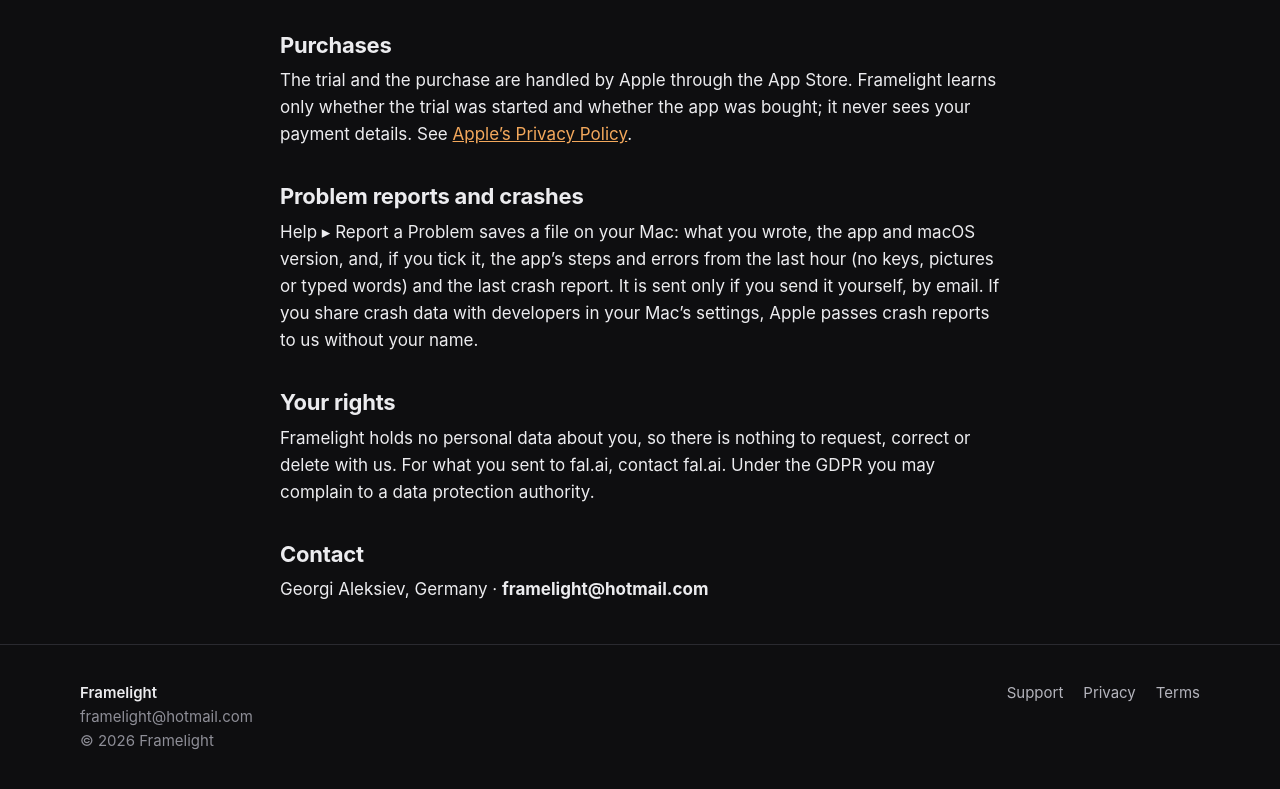
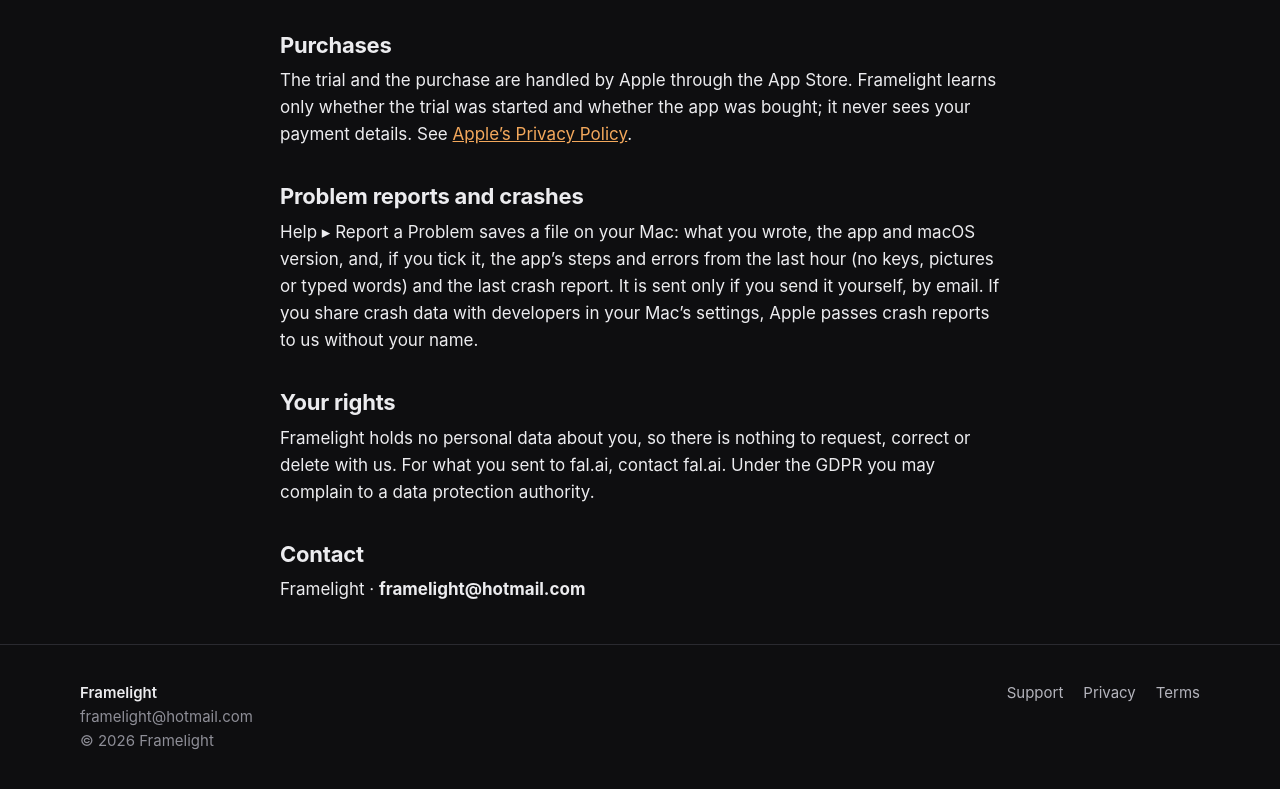
Before and after one commit to framelight-studio/framelight-studio.github.io, a plain HTML site: page privacy.html in a window 1280 px wide. Shown: the part 965-1754 px from the top of the page. Drawn offline with Linux system fonts and the light colour scheme.

Commit message:
Privacy and terms: contact as Framelight, without the owner's name
Co-Authored-By: Claude Opus 5.5 <noreply@anthropic.com>

```diff
--- a/privacy.html
+++ b/privacy.html
@@ -65,7 +65,7 @@ reports to us without your name.</p>
 you sent to fal.ai, contact fal.ai. Under the GDPR you may complain to a data protection authority.</p>
 
 <h2>Contact</h2>
-<p>Georgi Aleksiev, Germany · <strong>framelight@hotmail.com</strong></p>
+<p>Framelight · <strong>framelight@hotmail.com</strong></p>
 </div>
 </main>
 
```
Also changed, not shown: terms.html (+1 -1 lines).
